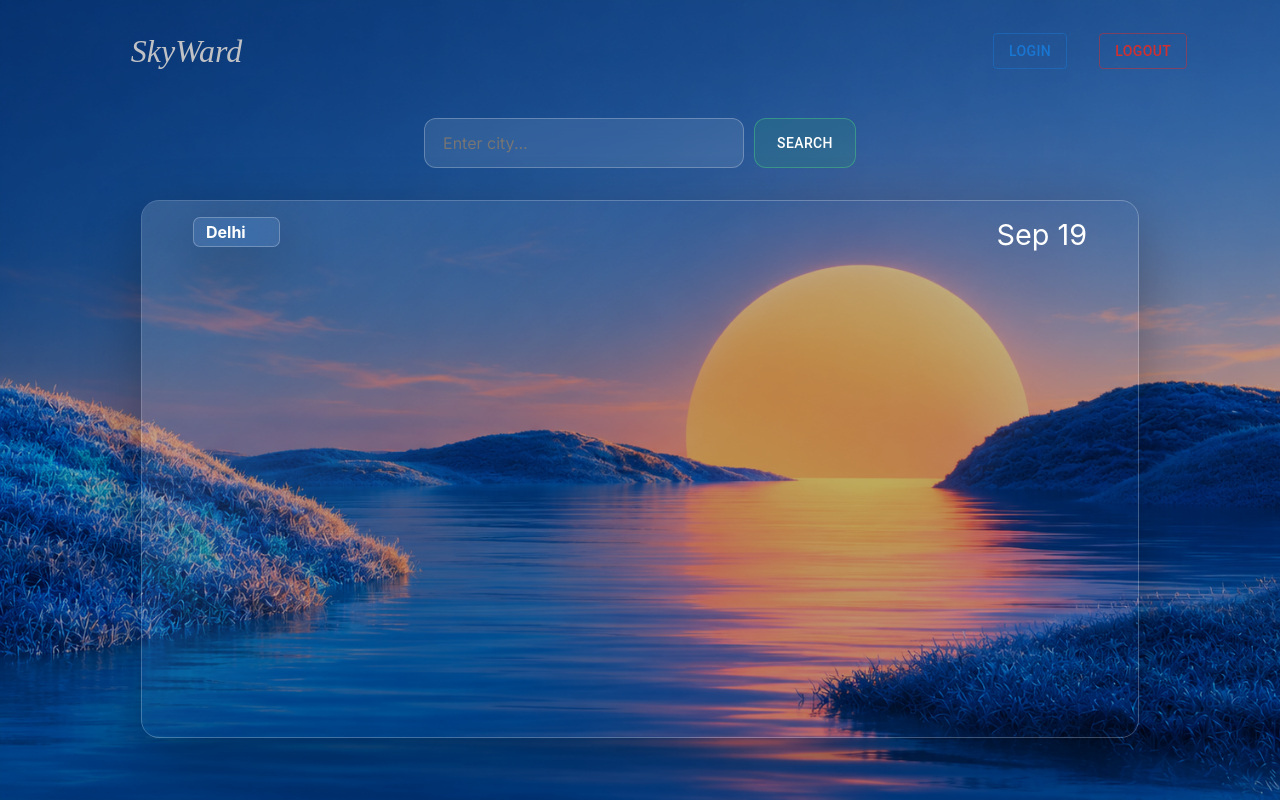
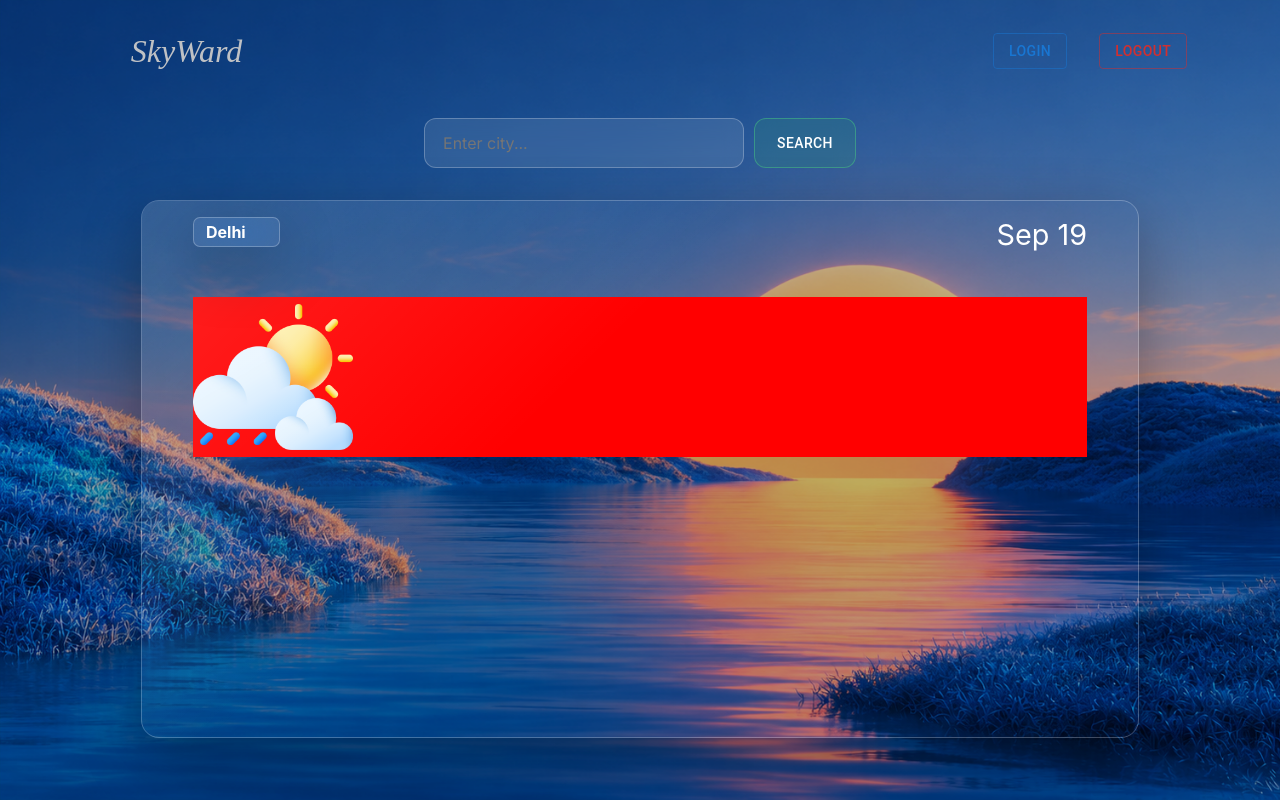
Before and after one commit to rohit-chauhan007/React-JS, a React (Vite) app in the folder WEATHER/: page / in a window 1280 px wide. Built offline with nearby package versions, Linux system fonts and the light colour scheme; no server answers; some icons are missing; a web font is replaced by a local one.

Commit message:
weather card component

```diff
--- a/WEATHER/src/WeatherInfo.jsx
+++ b/WEATHER/src/WeatherInfo.jsx
@@ -1,8 +1,10 @@
 import { useState } from "react";
 import "./WeatherInfo.css";
-import  myFunction  from "./date";
+import myFunction from "./date";
 import { Icon } from "@iconify/react";
-export default function WeatherInfo({location = "Delhi"}) {
+import weatherImage from "./assets/weather.png";
+
+export default function WeatherInfo({ location = "Delhi" }) {
 
     const date = myFunction();
 
@@ -10,7 +12,7 @@ export default function WeatherInfo({location = "Delhi"}) {
         <div className="weather_info">
             <div className="weather_locations">
                 <div className="weather_location_info">
-                   {!location ? <h1 style={{fontFamily:"-apple-system"}}>Delhi</h1> : <h1 style={{fontFamily:"-apple-system"}}>{location}</h1>}
+                    {!location ? <h1 style={{ fontFamily: "-apple-system" }}>Delhi</h1> : <h1 style={{ fontFamily: "-apple-system" }}>{location}</h1>}
                     <Icon
                         icon="basil:current-location-outline"
                         width={"2em"}
@@ -18,12 +20,13 @@ export default function WeatherInfo({location = "Delhi"}) {
                     />
                 </div>
                 <div className="weather_date_info">
-                  <p style={{fontFamily:"-apple-system",}}>{date}</p>
+                    <p style={{ fontFamily: "-apple-system", }}>{date}</p>
                 </div>
             </div>
-            <div className="weather_temp_info">
-                <div className="weather_temp">
-                    <img src="" alt="" />
+
+            <div className="weather_temp">
+                <div className="weather_forcast_img">
+                    <img src={weatherImage} />
                 </div>
             </div>
         </div>
--- a/WEATHER/src/weatherInfo.css
+++ b/WEATHER/src/weatherInfo.css
@@ -12,7 +12,6 @@
     position:relative;
     overflow: hidden;
     color: white;
-
 }
 
 .weather_info::before {
@@ -56,3 +55,19 @@
     font-size: clamp(1.8rem,1.5vw,1vw);
     color: white;
 }
+
+.weather_temp{
+    height:160px;
+    width: 100%;
+    background-color: red;
+}
+.weather_forcast_img{
+    height:100%;
+    width: 200px;
+    margin-top: 2.5rem;
+}
+
+.weather_forcast_img img{
+    height: 100%;
+    object-fit: cover;
+}
```
Also changed, not shown: WEATHER/src/WeatherCard.jsx (added).
